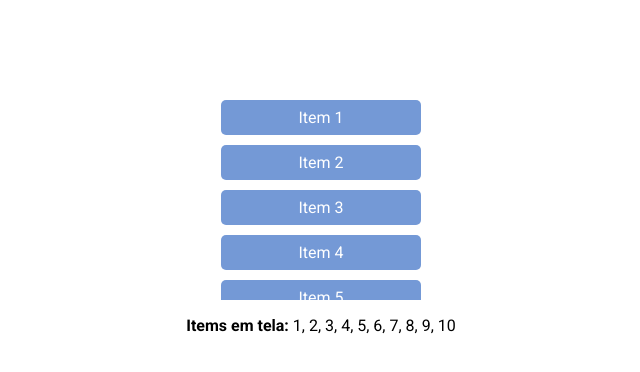
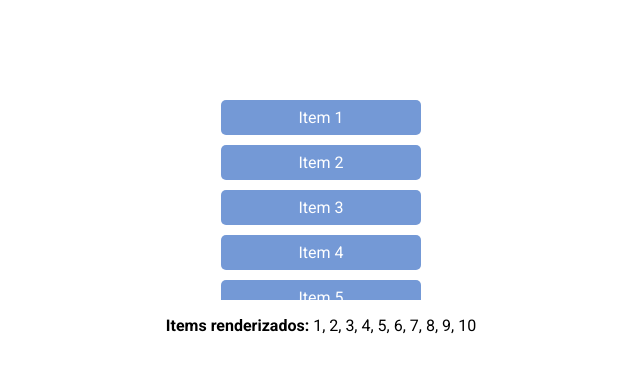
Before and after one commit to eduardojrsilva/virtualization-example, a React (Create React App) app: page / in a window 1280 px wide. Shown: the top 372 px of the page, without its empty margins (319-959 px from the left). Built offline with nearby package versions, Linux system fonts and the light colour scheme; what css-blocks-styled-components would draw is missing.

Commit message:
adjusting items rendered message

```diff
--- a/src/pages/ManualImplementation/Virtualizer.tsx
+++ b/src/pages/ManualImplementation/Virtualizer.tsx
@@ -82,7 +82,7 @@ function Virtualizer({
       </VirtualizerContainer>
 
       <div>
-        <strong>Items em tela: </strong>
+        <strong>Items renderizados: </strong>
 
         <span>{displayingItems.map((itemIndex) => itemIndex + 1).join(', ')}</span>
       </div>
```
